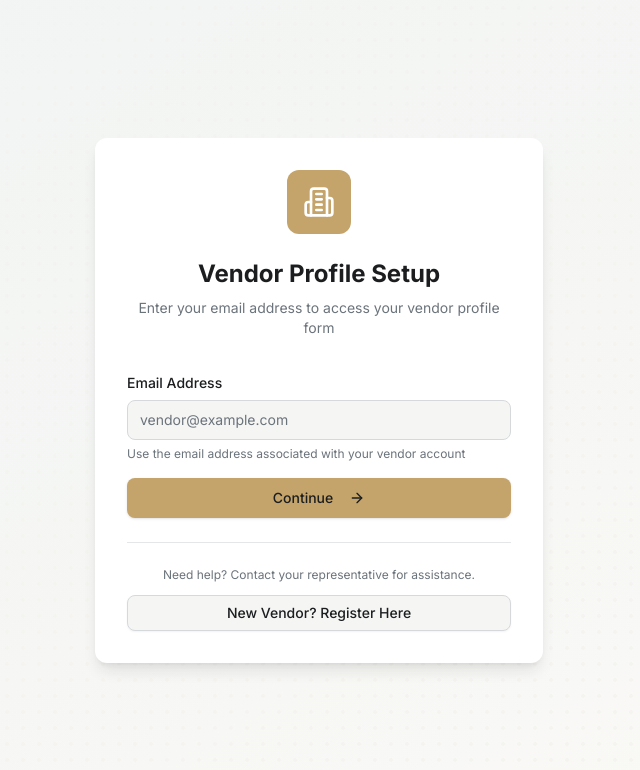
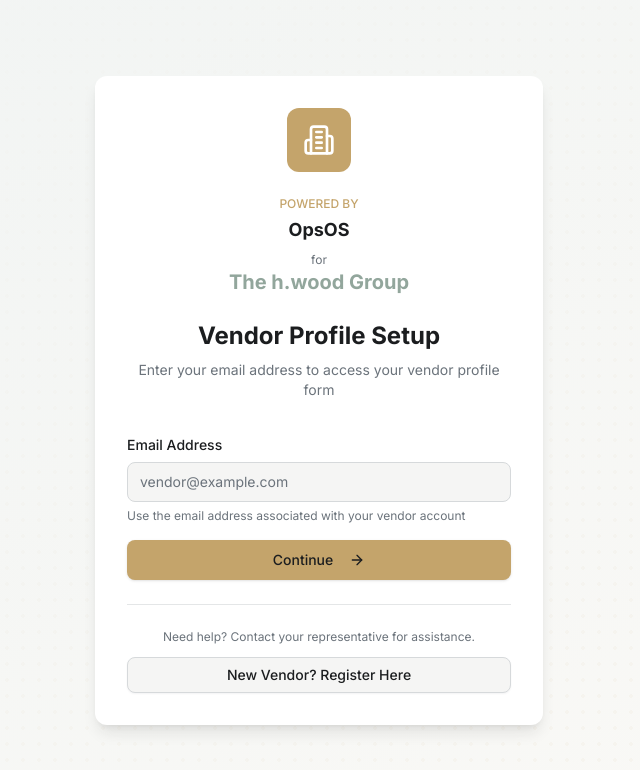
Before and after one commit to shurehw/RESTAURANT-APP, a Next.js app: page /vendor-onboarding in a window 1280 px wide. Shown: the top 770 px of the page, without its empty margins (321-961 px from the left). Built offline with nearby package versions, Linux system fonts and the light colour scheme.

Commit message:
Add OpsOS and h.wood Group branding to vendor onboarding

```diff
--- a/app/vendor-onboarding/page.tsx
+++ b/app/vendor-onboarding/page.tsx
@@ -52,6 +52,7 @@
         {/* Header */}
         <div className="bg-white border-b border-border">
           <div className="max-w-4xl mx-auto px-6 py-6">
+            <div className="flex items-center justify-between">
               <div className="flex items-center gap-3">
                 <div className="w-12 h-12 rounded-lg bg-brass flex items-center justify-center">
                   <Building2 className="w-6 h-6 text-white" />
@@ -64,6 +65,11 @@
                       : "Please complete your vendor information for payment processing"
                     }
                   </p>
+                </div>
+              </div>
+              <div className="text-right">
+                <p className="text-xs font-medium text-brass">POWERED BY OpsOS</p>
+                <p className="text-sm font-semibold text-opsos-sage">The h.wood Group</p>
               </div>
             </div>
           </div>
@@ -97,7 +103,13 @@
 
         {/* Header */}
         <div className="text-center mb-8">
-          <h1 className="text-2xl font-bold mb-2">Vendor Profile Setup</h1>
+          <div className="mb-4">
+            <p className="text-xs font-medium text-brass mb-1">POWERED BY</p>
+            <h2 className="text-lg font-bold">OpsOS</h2>
+            <p className="text-xs text-muted-foreground mt-2">for</p>
+            <h3 className="text-xl font-bold text-opsos-sage">The h.wood Group</h3>
+          </div>
+          <h1 className="text-2xl font-bold mb-2 mt-6">Vendor Profile Setup</h1>
           <p className="text-sm text-muted-foreground">
             Enter your email address to access your vendor profile form
           </p>
```
Lines whose indentation alone changed are shown as unchanged.
